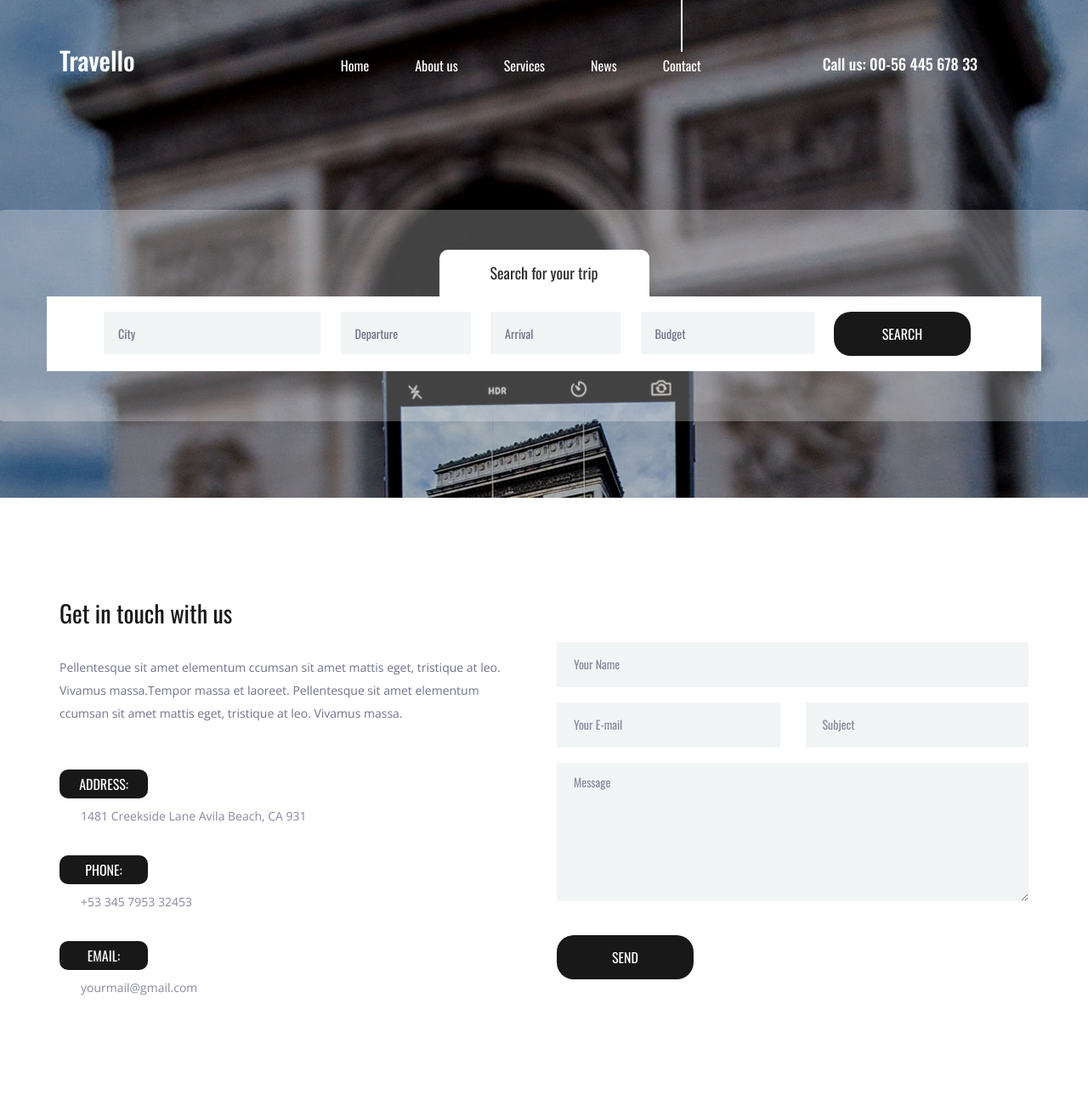
After one commit to Victor-Gonzalo-Maldonado-Vilca/Lab07_Django, a Django app: a page that uses telusko/templates/contact.html in a window 1280 px wide. The commit adds this page. Shown: the top 1288 px of the page at 85% size. Run offline with Django 5.2, Linux system fonts and the light colour scheme; some libraries are stand-ins or nearby versions.

Commit message:
Agregando plantilla contact.html, e implementación de urls y vistas para su correcto funcionamiento

```diff
--- a/telusko/templates/about.html
+++ b/telusko/templates/about.html
@@ -30,11 +30,11 @@
                   <div class="logo"><a href="index.html">Travello</a></div>
                   <nav class="main_nav">
                     <ul class="d-flex flex-row align-items-start justify-content-start">
-                      <li><a href="index.html">Home</a></li>
-                      <li class="active"><a href="about.html">About us</a></li>
+                      <li><a href="{% url 'index' %}">Home</a></li>
+                      <li class="active"><a href="{% url 'about' %}">About us</a></li>
                       <li><a href="#">Services</a></li>
                       <li><a href="news.html">News</a></li>
-                      <li><a href="contact.html">Contact</a></li>
+                      <li><a href="{% url 'contact' %}">Contact</a></li>
                     </ul>
                   </nav>
                   <div class="header_phone ml-auto">Call us: 00-56 445 678 33</div>
--- /dev/null
+++ b/telusko/templates/contact.html
@@ -0,0 +1,280 @@
+{% load static %}
+<!DOCTYPE html>
+<html lang="en">
+  <head>
+    <title>Contact</title>
+    <meta charset="utf-8">
+    <meta http-equiv="X-UA-Compatible" content="IE=edge">
+    <meta name="description" content="Travello template project">
+    <meta name="viewport" content="width=device-width, initial-scale=1">
+    <link rel="stylesheet" type="text/css" href="{% static 'styles/bootstrap4/bootstrap.min.css' %}">
+    <link href="{% static 'plugins/font-awesome-4.7.0/css/font-awesome.min.css" rel="stylesheet" type="text/css' %}">
+    <link rel="stylesheet" type="text/css" href="{% static 'plugins/OwlCarousel2-2.2.1/owl.carousel.css' %}">
+    <link rel="stylesheet" type="text/css" href="{% static 'plugins/OwlCarousel2-2.2.1/owl.theme.default.css' %}">
+    <link rel="stylesheet" type="text/css" href="{% static 'plugins/OwlCarousel2-2.2.1/animate.css' %}">
+    <link rel="stylesheet" type="text/css" href="{% static 'styles/contact.css' %}">
+    <link rel="stylesheet" type="text/css" href="{% static 'styles/contact_responsive.css' %}">
+  </head>
+  <body>
+
+    <div class="super_container">
+
+      <!-- Header -->
+
+      <header class="header">
+        <div class="container">
+          <div class="row">
+            <div class="col">
+              <div class="header_content d-flex flex-row align-items-center justify-content-start">
+                <div class="header_content_inner d-flex flex-row align-items-end justify-content-start">
+                  <div class="logo"><a href="index.html">Travello</a></div>
+                  <nav class="main_nav">
+                    <ul class="d-flex flex-row align-items-start justify-content-start">
+                      <li><a href="{% url 'index' %}">Home</a></li>
+                      <li><a href="{% url 'about' %}">About us</a></li>
+                      <li><a href="#">Services</a></li>
+                      <li><a href="news.html">News</a></li>
+                      <li class="active"><a href="{% url 'contact' %}">Contact</a></li>
+                    </ul>
+                  </nav>
+                  <div class="header_phone ml-auto">Call us: 00-56 445 678 33</div>
+
+                  <!-- Hamburger -->
+
+                  <div class="hamburger ml-auto">
+                    <i class="fa fa-bars" aria-hidden="true"></i>
+                  </div>
+
+                </div>
+              </div>
+            </div>
+          </div>
+        </div>
+        <div class="header_social d-flex flex-row align-items-center justify-content-start">
+          <ul class="d-flex flex-row align-items-start justify-content-start">
+            <li><a href="#"><i class="fa fa-pinterest" aria-hidden="true"></i></a></li>
+            <li><a href="#"><i class="fa fa-facebook" aria-hidden="true"></i></a></li>
+            <li><a href="#"><i class="fa fa-twitter" aria-hidden="true"></i></a></li>
+            <li><a href="#"><i class="fa fa-dribbble" aria-hidden="true"></i></a></li>
+            <li><a href="#"><i class="fa fa-behance" aria-hidden="true"></i></a></li>
+            <li><a href="#"><i class="fa fa-linkedin" aria-hidden="true"></i></a></li>
+          </ul>
+        </div>
+      </header>
+
+      <!-- Menu -->
+
+      <div class="menu">
+        <div class="menu_header d-flex flex-row align-items-center justify-content-start">
+          <div class="menu_logo"><a href="index.html">Travello</a></div>
+          <div class="menu_close_container ml-auto"><div class="menu_close"><div></div><div></div></div></div>
+        </div>
+        <div class="menu_content">
+          <ul>
+            <li><a href="inex.html">Home</a></li>
+            <li><a href="about.html">About us</a></li>
+            <li><a href="#">Services</a></li>
+            <li><a href="news.html">News</a></li>
+            <li><a href="contact.html">Contact</a></li>
+          </ul>
+        </div>
+        <div class="menu_social">
+          <div class="menu_phone ml-auto">Call us: 00-56 445 678 33</div>
+          <ul class="d-flex flex-row align-items-start justify-content-start">
+            <li><a href="#"><i class="fa fa-pinterest" aria-hidden="true"></i></a></li>
+            <li><a href="#"><i class="fa fa-facebook" aria-hidden="true"></i></a></li>
+            <li><a href="#"><i class="fa fa-twitter" aria-hidden="true"></i></a></li>
+            <li><a href="#"><i class="fa fa-dribbble" aria-hidden="true"></i></a></li>
+            <li><a href="#"><i class="fa fa-behance" aria-hidden="true"></i></a></li>
+            <li><a href="#"><i class="fa fa-linkedin" aria-hidden="true"></i></a></li>
+          </ul>
+        </div>
+      </div>
+
+      <!-- Home -->
+
+      <div class="home">
+        <div class="background_image" style="background-image:url({% static 'images/contact.jpg' %})"></div>
+      </div>
+
+      <!-- Search -->
+
+      <div class="home_search">
+        <div class="container">
+          <div class="row">
+            <div class="col">
+              <div class="home_search_container">
+                <div class="home_search_title">Search for your trip</div>
+                <div class="home_search_content">
+                  <form action="#" class="home_search_form" id="home_search_form">
+                    <div class="d-flex flex-lg-row flex-column align-items-start justify-content-lg-between justify-content-start">
+                      <input type="text" class="search_input search_input_1" placeholder="City" required="required">
+                      <input type="text" class="search_input search_input_2" placeholder="Departure" required="required">
+                      <input type="text" class="search_input search_input_3" placeholder="Arrival" required="required">
+                      <input type="text" class="search_input search_input_4" placeholder="Budget" required="required">
+                      <button class="home_search_button">search</button>
+                    </div>
+                  </form>
+                </div>
+              </div>
+            </div>
+          </div>
+        </div>
+      </div>
+
+      <!-- Contact -->
+
+      <div class="contact">
+        <div class="container">
+          <div class="row">
+
+            <!-- Get in touch -->
+            <div class="col-lg-6">
+              <div class="contact_content">
+                <div class="contact_title">Get in touch with us</div>
+                <div class="contact_text">
+                  <p>Pellentesque sit amet elementum ccumsan sit amet mattis eget, tristique at leo. Vivamus massa.Tempor massa et laoreet. Pellentesque sit amet elementum ccumsan sit amet mattis eget, tristique at leo. Vivamus massa.</p>
+                </div>
+                <div class="contact_list">
+                  <ul>
+                    <li>
+                      <div>address:</div>
+                      <div>1481 Creekside Lane Avila Beach, CA 931</div>
+                    </li>
+                    <li>
+                      <div>phone:</div>
+                      <div>+53 345 7953 32453</div>
+                    </li>
+                    <li>
+                      <div>email:</div>
+                      <div>yourmail@gmail.com</div>
+                    </li>
+                  </ul>
+                </div>
+              </div>
+            </div>
+
+            <!-- Contact Form -->
+            <div class="col-lg-6">
+              <div class="contact_form_container">
+                <form action="#" id="contact_form" class="contact_form">
+                  <div style="margin-bottom: 18px"><input type="text" class="contact_input contact_input_name inpt" placeholder="Your Name" required="required"><div class="input_border"></div></div>
+                  <div class="row">
+                    <div class="col-lg-6" style="margin-bottom: 18px">
+                      <div><input type="text" class="contact_input contact_input_email inpt" placeholder="Your E-mail" required="required"><div class="input_border"></div></div>
+                    </div>
+                    <div class="col-lg-6" style="margin-bottom: 18px">
+                      <div><input type="text" class="contact_input contact_input_subject inpt" placeholder="Subject" required="required"><div class="input_border"></div></div>
+                    </div>
+                  </div>
+                  <div><textarea class="contact_textarea contact_input inpt" placeholder="Message" required="required"></textarea><div class="input_border" style="bottom:3px"></div></div>
+                  <button class="contact_button">send</button>
+                </form>
+              </div>
+            </div>
+          </div>
+        </div>
+      </div>
+
+      <!-- Map -->
+
+      <div class="contact_map">
+        <!-- Google Map -->
+        <div class="map">
+          <div id="google_map" class="google_map">
+            <div class="map_container">
+              <div id="map"></div>
+            </div>
+          </div>
+        </div>
+      </div>
+
+      <!-- Footer -->
+
+      <footer class="footer">
+        <div class="parallax_background parallax-window" data-parallax="scroll" data-image-src="{% static 'images/footer_1.jpg' %}" data-speed="0.8"></div>
+        <div class="container">
+          <div class="row">
+            <div class="col">
+              <div class="newsletter">
+                <div class="newsletter_title_container text-center">
+                  <div class="newsletter_title">Subscribe to our newsletter to get the latest trends & news</div>
+                  <div class="newsletter_subtitle">Join our database NOW!</div>
+                </div>
+                <div class="newsletter_form_container">
+                  <form action="#" class="newsletter_form d-flex flex-md-row flex-column align-items-start justify-content-between" id="newsletter_form">
+                    <div class="d-flex flex-md-row flex-column align-items-start justify-content-between">
+                      <div><input type="text" class="newsletter_input newsletter_input_name inpt" id="newsletter_input_name" placeholder="Name" required="required"><div class="input_border"></div></div>
+                      <div><input type="email" class="newsletter_input newsletter_input_email inpt" id="newsletter_input_email" placeholder="Your e-mail" required="required"><div class="input_border"></div></div>
+                    </div>
+                    <div><button class="newsletter_button">subscribe</button></div>
+                  </form>
+                </div>
+              </div>
+            </div>
+          </div>
+          <div class="row footer_contact_row">
+            <div class="col-xl-10 offset-xl-1">
+              <div class="row">
+
+                <!-- Footer Contact Item -->
+                <div class="col-xl-4 footer_contact_col">
+                  <div class="footer_contact_item d-flex flex-column align-items-center justify-content-start text-center">
+                    <div class="footer_contact_icon"><img src="{% static 'images/sign.svg' %}" alt=""></div>
+                    <div class="footer_contact_title">give us a call</div>
+                    <div class="footer_contact_list">
+                      <ul>
+                        <li>Office Landline: +44 5567 32 664 567</li>
+                        <li>Mobile: +44 5567 89 3322 332</li>
+                      </ul>
+                    </div>
+                  </div>
+                </div>
+
+                <!-- Footer Contact Item -->
+                <div class="col-xl-4 footer_contact_col">
+                  <div class="footer_contact_item d-flex flex-column align-items-center justify-content-start text-center">
+                    <div class="footer_contact_icon"><img src="{% static 'images/trekking.svg' %}" alt=""></div>
+                    <div class="footer_contact_title">come & drop by</div>
+                    <div class="footer_contact_list">
+                      <ul style="max-width:190px">
+                        <li>4124 Barnes Street, Sanford, FL 32771</li>
+                      </ul>
+                    </div>
+                  </div>
+                </div>
+
+                <!-- Footer Contact Item -->
+                <div class="col-xl-4 footer_contact_col">
+                  <div class="footer_contact_item d-flex flex-column align-items-center justify-content-start text-center">
+                    <div class="footer_contact_icon"><img src="{% static 'images/around.svg' %}" alt=""></div>
+                    <div class="footer_contact_title">send us a message</div>
+                    <div class="footer_contact_list">
+                      <ul>
+                        <li>youremail@gmail.com</li>
+                        <li>Office@yourbusinessname.com</li>
+                      </ul>
+                    </div>
+                  </div>
+                </div>
+
+              </div>
+            </div>
+          </div>
+        </div>
+        <div class="col text-center"><!-- Link back to Colorlib can't be removed. Template is licensed under CC BY 3.0. -->
+    Copyright &copy;<script>document.write(new Date().getFullYear());</script> All rights reserved | This template is made with <i class="fa fa-heart-o" aria-hidden="true"></i> by <a href="https://colorlib.com" target="_blank">Colorlib</a>
+    <!-- Link back to Colorlib can't be removed. Template is licensed under CC BY 3.0. --> </div>
+      </footer>
+    </div>
+
+    <script src="{% static 'js/jquery-3.2.1.min.js' %}"></script>
+    <script src="{% static 'styles/bootstrap4/popper.js' %}"></script>
+    <script src="{% static 'styles/bootstrap4/bootstrap.min.js' %}"></script>
+    <script src="{% static 'plugins/OwlCarousel2-2.2.1/owl.carousel.js' %}"></script>
+    <script src="{% static 'plugins/easing/easing.js' %}"></script>
+    <script src="{% static 'plugins/parallax-js-master/parallax.min.js' %}"></script>
+    <script src="https://maps.googleapis.com/maps/api/js?v=3.exp&key=AIzaSyCIwF204lFZg1y4kPSIhKaHEXMLYxxuMhA></script>
+    <script src="{% static 'js/contact.js' %}"></script>
+  </body>
+</html>
--- a/telusko/templates/index.html
+++ b/telusko/templates/index.html
@@ -30,11 +30,11 @@
                   <div class="logo"><a href="index.html">Travello</a></div>
                   <nav class="main_nav">
                     <ul class="d-flex flex-row align-items-start justify-content-start">
-                      <li class="active"><a href="index.html">Home</a></li>
+                      <li class="active"><a href="{% url 'index' %}">Home</a></li>
                       <li><a href="{% url 'about' %}">About us</a></li>
                       <li><a href="#">Services</a></li>
                       <li><a href="news.html">News</a></li>
-                      <li><a href="contact.html">Contact</a></li>
+                      <li><a href="{% url 'contact' %}">Contact</a></li>
                     </ul>
                   </nav>
                   <div class="header_phone ml-auto">Call us: 00-56 445 678 33</div>
--- a/telusko/travello/urls.py
+++ b/telusko/travello/urls.py
@@ -5,4 +5,5 @@ from . import views
 urlpatterns = [
   path('',views.index, name='index'),
   path('about/', views.about, name='about'),
+  path('contact/',views.contact, name='contact'),
 ]
--- a/telusko/travello/views.py
+++ b/telusko/travello/views.py
@@ -9,3 +9,6 @@ def index(request):
 
 def about(request):
     return render(request, 'about.html');
+
+def contact(request):
+    return render(request, 'contact.html');
```
